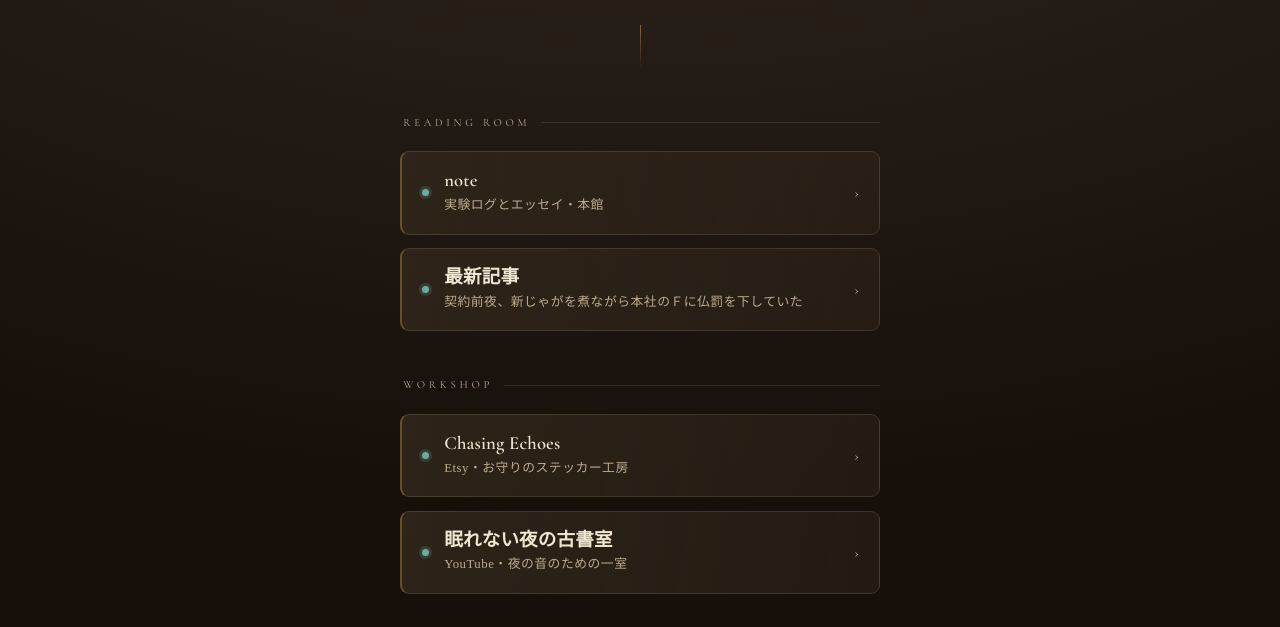
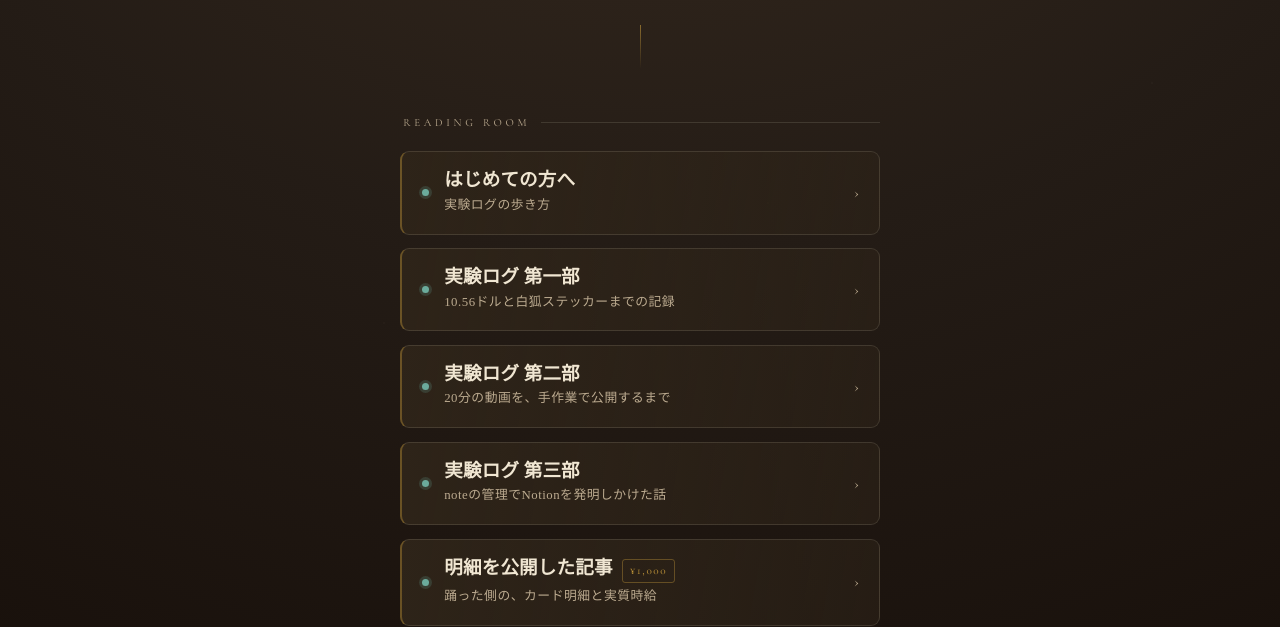
Before and after one commit to tsudsuraya/cut-the-world_linktree, a plain HTML site: page index.html in a window 1280 px wide. Shown: the part 357-984 px from the top of the page. Drawn offline with nearby package versions, Linux system fonts and the light colour scheme.

Commit message:
Reading Room セクション追加（はじめての方へ・実験ログ第一〜三部・明細記事）

```diff
--- a/index.html
+++ b/index.html
@@ -81,6 +81,10 @@ body::before{content:""; position:fixed; inset:0; pointer-events:none;
 .book .title{font-family:"Cormorant Garamond",serif; font-weight:600;
   font-size:1.16rem; letter-spacing:.01em; line-height:1.2;}
 .book .sub{font-size:.8rem; color:var(--parchment-dim); letter-spacing:.04em;}
+.book .titleline{display:flex; align-items:baseline; gap:.6rem; flex-wrap:wrap;}
+.book .tag{font-family:"Cormorant Garamond",serif; font-size:.7rem; letter-spacing:.14em;
+  color:var(--accent); border:1px solid var(--edge-accent); border-radius:3px;
+  padding:.06rem .42rem; white-space:nowrap; opacity:.9;}
 .book .arrow{font-family:"Cormorant Garamond",serif; color:var(--parchment-dim);
   font-size:1.1rem; transition:color .4s ease, transform .4s ease;}
 .book:hover .arrow, .book:focus-visible .arrow{color:var(--accent); transform:translateX(3px);}
@@ -149,6 +153,37 @@ body::before{content:""; position:fixed; inset:0; pointer-events:none;
     </header>
     <nav class="stacks">
       <div class="chapter">Reading Room</div>
+      <a class="book" href="https://note.com/tsudsuraya/n/nbbcb11a8995f" target="_blank" rel="noopener">
+        <span class="dot"></span>
+        <span class="label"><span class="title">はじめての方へ</span>
+        <span class="sub">実験ログの歩き方</span></span>
+        <span class="arrow">&rsaquo;</span>
+      </a>
+      <a class="book" href="https://note.com/tsudsuraya/n/na69275259c78" target="_blank" rel="noopener">
+        <span class="dot"></span>
+        <span class="label"><span class="title">実験ログ 第一部</span>
+        <span class="sub">10.56ドルと白狐ステッカーまでの記録</span></span>
+        <span class="arrow">&rsaquo;</span>
+      </a>
+      <a class="book" href="https://note.com/tsudsuraya/n/n67a1ed28b38e" target="_blank" rel="noopener">
+        <span class="dot"></span>
+        <span class="label"><span class="title">実験ログ 第二部</span>
+        <span class="sub">20分の動画を、手作業で公開するまで</span></span>
+        <span class="arrow">&rsaquo;</span>
+      </a>
+      <a class="book" href="https://note.com/tsudsuraya/n/n6ba8abc70d80" target="_blank" rel="noopener">
+        <span class="dot"></span>
+        <span class="label"><span class="title">実験ログ 第三部</span>
+        <span class="sub">noteの管理でNotionを発明しかけた話</span></span>
+        <span class="arrow">&rsaquo;</span>
+      </a>
+      <a class="book" href="https://note.com/tsudsuraya/n/n13a233a63002" target="_blank" rel="noopener">
+        <span class="dot"></span>
+        <span class="label"><span class="titleline"><span class="title">明細を公開した記事</span><span class="tag">&yen;1,000</span></span>
+        <span class="sub">踊った側の、カード明細と実質時給</span></span>
+        <span class="arrow">&rsaquo;</span>
+      </a>
+      <div class="chapter">Desk</div>
       <a class="book" href="https://note.com/tsudsuraya" target="_blank" rel="noopener">
         <span class="dot"></span>
         <span class="label"><span class="title">note</span>
```
